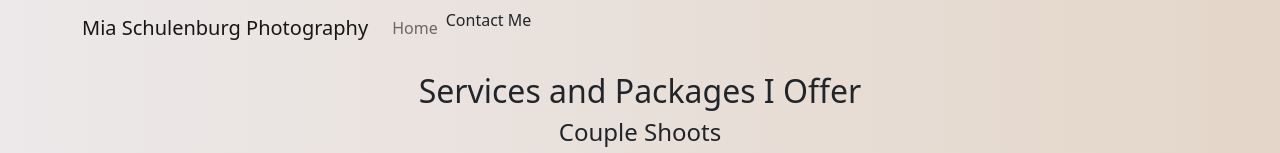
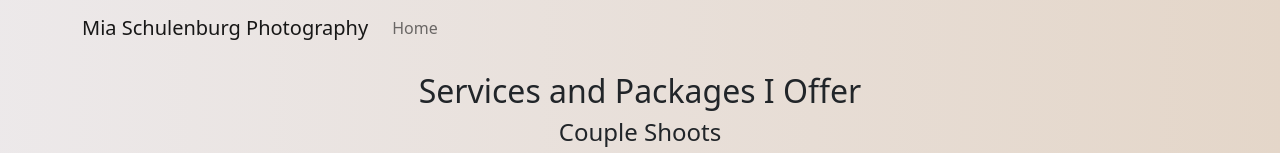
Before and after one commit to FrancoEnslin/miaphotography, a React (Create React App) app: page /projects in a window 1280 px wide. Shown: the top 153 px of the page. Built offline with nearby package versions, Linux system fonts and the light colour scheme.

Commit message:
Removed Contact Me

```diff
--- a/src/Components/Navbar.js
+++ b/src/Components/Navbar.js
@@ -22,9 +22,9 @@ function MyNavbar() {
               <NavDropdown.Item href="#portrait">Portrait Shoot</NavDropdown.Item>
               <NavDropdown.Item href="#formals">More...</NavDropdown.Item>
               <NavDropdown.Divider /> */}
-              <NavDropdown.Item href="/#Contact">
+              {/* <NavDropdown.Item href="/#Contact">
                 Contact Me
-              </NavDropdown.Item>
+              </NavDropdown.Item> */}
             {/* </NavDropdown>
             <Nav.Link href='#faq'>FAQ</Nav.Link> */}
           </Nav>
```
